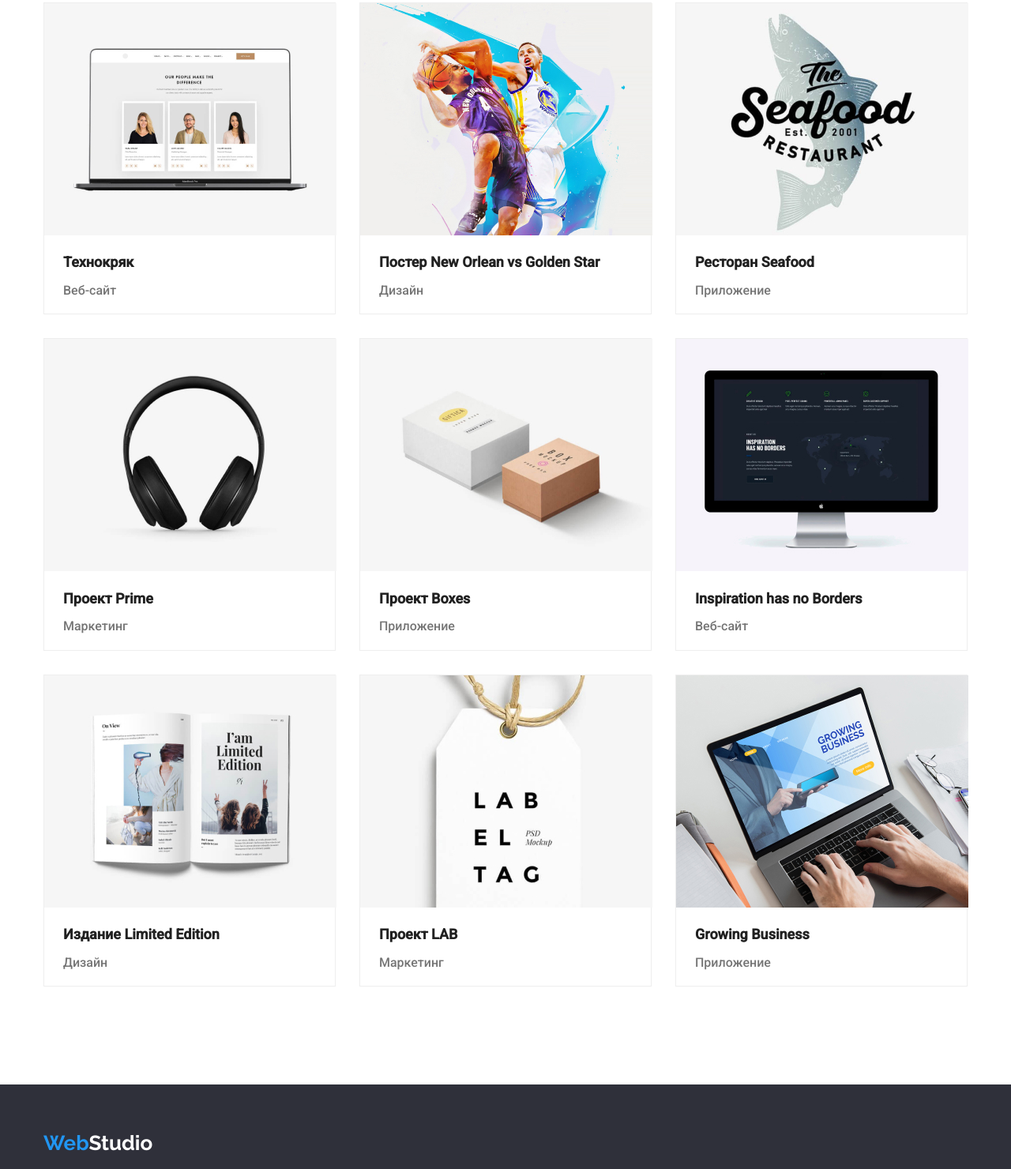
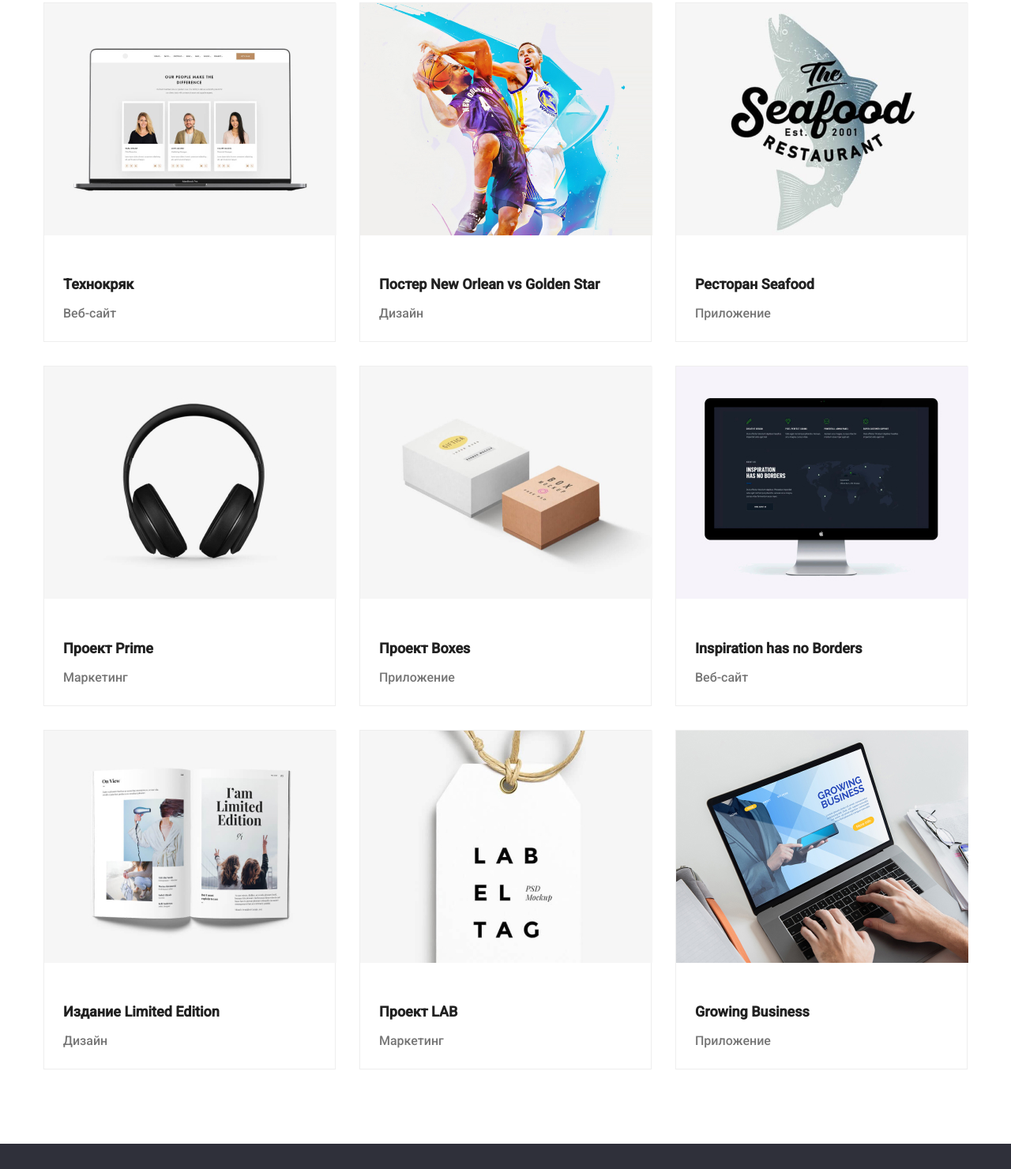
Before and after one commit to AlexKmetyuk/goit-markup-hw-03, a plain HTML site: page portfolio.html in a window 1280 px wide. Shown: the part 254-1734 px from the top of the page at 79% size. Drawn offline with nearby package versions, Linux system fonts and the light colour scheme.

Commit message:
внесены правки

```diff
--- a/portfolio.html
+++ b/portfolio.html
@@ -75,8 +75,10 @@
           <li class="item">
             <a href="" class="link">
               <img src="./image/tecnokrak.jpg" alt="Технокряк" width="370" />
+              <div class="text">
                 <h3 class="title">Технокряк</h3>
                 <p class="position">Веб-сайт</p>
+              </div>
             </a>
           </li>
 
@@ -87,10 +89,10 @@
                 alt="Постер New Orlean vs Golden Star"
                 width="370"
               />
-              <h3 class="title">
-                Постер New Orlean vs Golden Star
-              </h3>
+              <div class="text">
+                <h3 class="title">Постер New Orlean vs Golden Star</h3>
                 <p class="position">Дизайн</p>
+              </div>
             </a>
           </li>
 
@@ -101,8 +103,10 @@
                 alt="Ресторан Seafood"
                 width="370"
               />
+              <div class="text">
                 <h3 class="title">Ресторан Seafood</h3>
                 <p class="position">Приложение</p>
+              <div>
             </a>
           </li>
 
@@ -113,8 +117,10 @@
                 alt="Проект Prime"
                 width="370"
               />
+              <div class="text">
                 <h3 class="title">Проект Prime</h3>
                 <p class="position">Маркетинг</p>
+              </div>
             </a>
           </li>
 
@@ -125,8 +131,10 @@
                 alt="Проект Boxes"
                 width="370"
               />
+              <div class="text">
                 <h3 class="title">Проект Boxes</h3>
                 <p class="position">Приложение</p>
+              </div>
             </a>
           </li>
 
@@ -137,8 +145,10 @@
                 alt="Inspiration has no Borders"
                 width="370"
               />
+              <div class="text">
                 <h3 class="title">Inspiration has no Borders</h3>
                 <p class="position">Веб-сайт</p>
+              <div>
             </a>
           </li>
 
@@ -149,16 +159,20 @@
                 alt="Издание Limited Edition"
                 width="370"
               />
+              <div class="text">
                 <h3 class="title">Издание Limited Edition</h3>
                 <p class="position">Дизайн</p>
+              </div>
             </a>
           </li>
 
           <li class="item">
             <a href="" class="link">
               <img src="./image/project-lab.jpg" alt="Проект LAB" width="370" />
+              <div class="text">
                 <h3 class="title">Проект LAB</h3>
                 <p class="position">Маркетинг</p>
+              </div>
             </a>
           </li>
 
@@ -169,8 +183,10 @@
                 alt="Growing Business"
                 width="370"
               />
+              <div class="text">
                 <h3 class="title">Growing Business</h3>
                 <p class="position">Приложение</p>
+              </div>
             </a>
           </li>
         </ul>
--- a/style/styles.css
+++ b/style/styles.css
@@ -405,29 +405,39 @@ footer {
   margin-right: 0px;
 }
 
+.projects .item:nth-last-child(-n + 3) {
+  margin-bottom: 0;
+}
+
 .projects .item img {
   margin-bottom: 20px;
 }
 
 .projects .title {
   margin: 0;
-  margin-bottom: 4px;
-  margin-left: 24px;
+  padding-bottom: 4px;
 
   color: var(--title-text-color);
 
   font-style: normal;
   font-weight: bold;
   font-size: 18px;
+  line-height: 36px;
 }
 
 .projects .position {
-  margin-bottom: 20px;
-  margin-left: 24px;
+  margin: 0;
 
   color: var(--primary-text-color);
 
   font-style: normal;
   font-weight: normal;
   font-size: 16px;
+  line-height: 30px;
 }
+
+.projects .item .text {
+  padding-top: 20px;
+  padding-bottom: 20px;
+  padding-left: 24px;
+}
```
Lines whose indentation alone changed are shown as unchanged.
